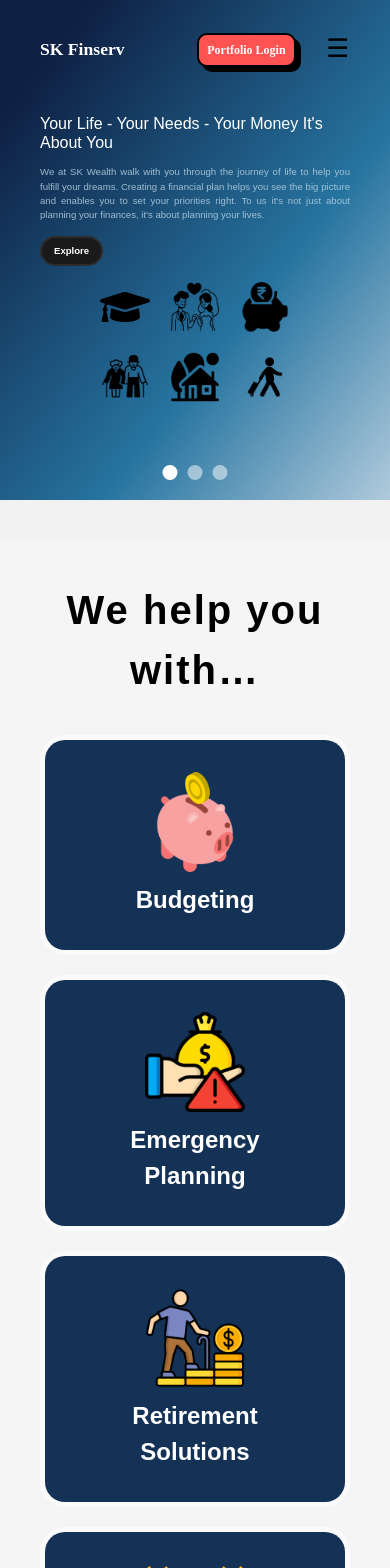
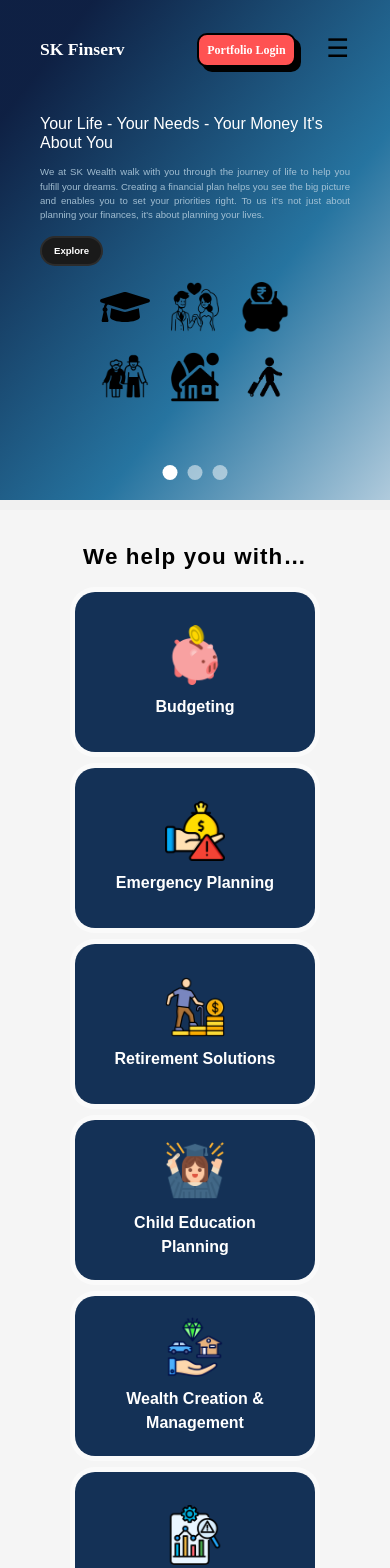
Before and after one commit to siddu015/SKFinserv, a React (Vite) app in the folder skfinserv/: page / in a window 390 px wide. Shown: the top 1568 px of the page. Built offline with nearby package versions, Linux system fonts and the light colour scheme; a web font is replaced by a local one.

Commit message:
Improve responsiveness of Services section and cards on smaller screens

```diff
--- a/skfinserv/src/components/ServiceButton.jsx
+++ b/skfinserv/src/components/ServiceButton.jsx
@@ -11,7 +11,7 @@ const ServiceButton = () => {
 
 const StyledWrapper = styled.div`
   button {
-  font-size: 14px;
+  font-size: 0.9rem;
   color: #e1e1e1;
   font-family: inherit;
   font-weight: 800;
@@ -23,6 +23,13 @@ const StyledWrapper = styled.div`
   transition-timing-function: cubic-bezier(0.25, 0.8, 0.25, 1);
   transition-duration: 400ms;
   transition-property: color;
+
+  @media (max-width: 768px) {
+      font-size: 0.8rem;
+  }
+  @media (max-width: 430px) {
+      font-size: 0.7rem;
+  }
 }
 
 button:focus,
@@ -32,8 +39,8 @@ button:hover {
 
 button:focus:after,
 button:hover:after {
-  width: 90%;
-  left: 5%;
+  width: 80%;
+  left: 10%;
 }
 
 button:after {
--- a/skfinserv/src/components/ServiceCard.jsx
+++ b/skfinserv/src/components/ServiceCard.jsx
@@ -52,7 +52,7 @@ const StyledWrapper = styled.div`
 
     .card__image {
         width: 120px;
-        height: auto;
+        height: 120px;
         margin-bottom: 10px;
         transition: transform 0.4s ease-in-out;
     }
@@ -122,24 +122,63 @@ const StyledWrapper = styled.div`
         margin-bottom: 20px;
     }
 
+    @media (max-width: 630px) {
+        .card {
+            margin: 0.5rem auto;
+        }
+    }
     @media (max-width: 768px) {
         .card {
-            max-width: 300px;
-            height: auto;
+            max-width: 280px;
+            height: 180px;
         }
 
         .card__image {
-            width: 100px;
+            width: 80px;
+            height: 80px; /* Fixed height for consistency */
         }
 
+        .initial__title,
         .card__title {
-            font-size: 22px;
+            font-size: 1.2rem; /* Reduced size for smaller screens */
         }
 
         .card__description {
-            font-size: 14px;
+            font-size: 0.9rem;
+            margin-top: 4px;
+        }
+
+        .card__button-wrapper {
+            margin-bottom: 10px;
         }
     }
+
+    @media (max-width: 430px) {
+        .card {
+            max-width: 240px; /* Responsive width */
+            max-height: 160px;
+        }
+
+        .card__image {
+            width: 60px;
+            height: 60px; /* Fixed height for consistency */
+        }
+
+        .initial__title,
+        .card__title {
+            font-size: 1rem; /* Reduced size for smaller screens */
+        }
+
+        .card__description {
+            font-size: 0.8rem; /* Reduced size for smaller screens */
+            margin-top: 4px;
+        }
+
+        .card__button-wrapper {
+            margin-top: 5px;
+            margin-left: -12px;
+            margin-bottom: 10px; /* Adjust spacing */
+        }
 `;
 
 export default ServiceCard;
--- a/skfinserv/src/sections/Services.jsx
+++ b/skfinserv/src/sections/Services.jsx
@@ -9,7 +9,6 @@ import AssetManagement from '../assets/Images/AssetManagement.png';
 import RiskManagement from '../assets/Images/RiskManagement.png';
 
 const Services = () => {
-    // Data for cards
     const cardData = [
         {
             image: piggyLogo,
@@ -68,44 +67,64 @@ const Services = () => {
     );
 };
 
+
 // Styled components
 const StyledSection = styled.section`
     width: 100%;
-    padding: 40px 20px; // Top and bottom padding with a bit of left-right space for alignment
-    background-color: #f5f5f5; // Light background color to differentiate section
-    margin: 40px 0; // Space between sections
+    padding: 40px 20px;
+    background-color: #f5f5f5;
+    margin: 40px 0;
     display: flex;
     flex-direction: column;
     align-items: center;
+
+    @media (max-width: 768px) {
+        margin: 20px 0;
+    }
+    @media (max-width: 430px) {
+        margin: 10px 0;
+        padding: 30px 20px;
+    }
 `;
 
 const StyledHeading = styled.h2`
     text-align: center;
     font-size: 2.5rem;
     color: rgba(0, 0, 0);
-    margin-bottom: 40px; // Increased margin to provide more spacing between heading and content
+    margin-bottom: 40px;
     font-weight: bold;
-    letter-spacing: 0.05em; // Slight letter spacing for improved readability
+    letter-spacing: 0.05em;
+
+    @media (max-width: 768px) {
+        font-size: 2rem;
+    }
+
+    @media (max-width: 430px) {
+        font-size: 1.4rem;
+        margin-bottom: 10px;
+    }
 `;
 
 const StyledGrid = styled.div`
     display: grid;
-    grid-template-columns: repeat(auto-fit, minmax(300px, 1fr)); // Cards will automatically fit based on screen size
-    gap: 30px; // Larger gap for breathing space between cards
+    grid-template-columns: repeat(auto-fit, minmax(300px, 1fr));
+    gap: 30px;
     width: 100%;
     max-width: 1200px;
-    padding: 0 20px; // Padding on left and right for better spacing on wider screens
+    padding: 0 20px;
 
-    @media (max-width: 768px) {
-        grid-template-columns: 1fr; // Stack cards on small screens
+    @media (max-width: 630px) {
+        grid-template-columns: 1fr;
+        gap: 0;
     }
 
-    @media (min-width: 769px) and (max-width: 1024px) {
-        grid-template-columns: repeat(2, 1fr); // Two columns on medium screens
+    @media (min-width: 630px) and (max-width: 1024px) {
+        grid-template-columns: repeat(2, 1fr);
+        gap: 20px;
     }
 
     @media (min-width: 1025px) {
-        grid-template-columns: repeat(3, 1fr); // Three columns on large screens
+        grid-template-columns: repeat(3, 1fr);
     }
 `;
 
```
